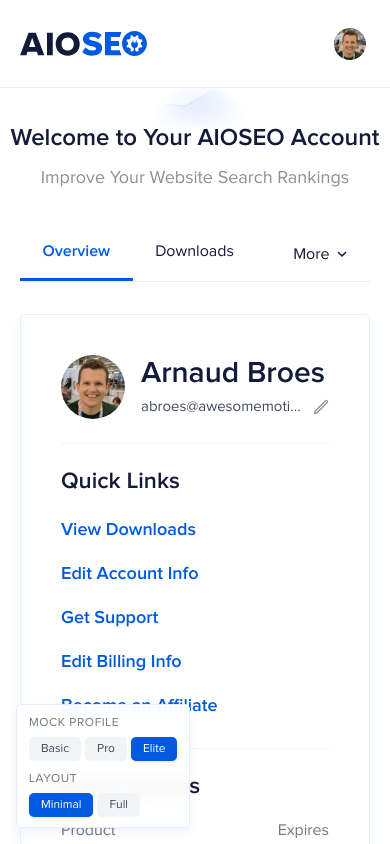
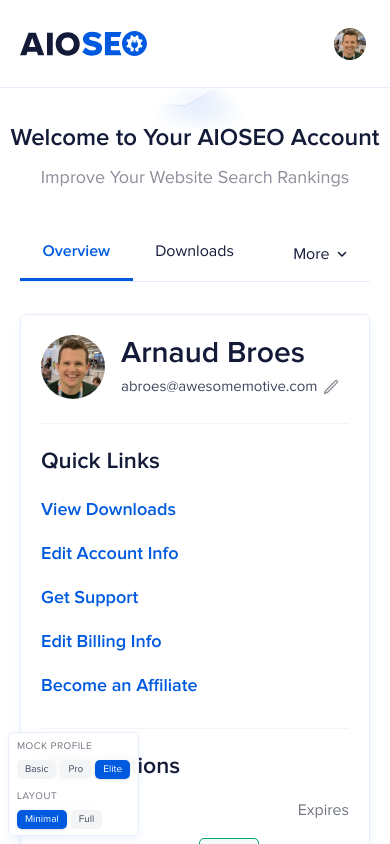
Before and after one commit to adampickering/aioseo-account-demo, a Vue app: page /overview in a window 390 px wide. Shown: the top 844 px of the page. Built offline with nearby package versions, Linux system fonts and the light colour scheme.

Commit message:
fix(mobile): reduce card padding and ProfileSwitcher size on mobile

```diff
--- a/src/assets/main.css
+++ b/src/assets/main.css
@@ -145,6 +145,15 @@
     box-shadow: var(--shadow-card);
     padding: 32px;
     background-color: white;
+  }
+
+  @media (max-width: 640px) {
+    .aio-card {
+      padding: 20px;
+    }
+    .aio-card-md {
+      padding: 20px;
+    }
   }
 
   /* Buttons */
--- a/src/components/ProfileSwitcher.vue
+++ b/src/components/ProfileSwitcher.vue
@@ -17,8 +17,8 @@
 </script>
 
 <template>
-	<div class="fixed bottom-4 left-4 z-[999] bg-white/90 backdrop-blur-sm px-3 py-2.5 rounded-card border border-border shadow-card">
-		<p class="text-xs font-medium text-text-muted uppercase tracking-wider mb-1.5">Mock Profile</p>
+	<div class="fixed bottom-2 left-2 sm:bottom-4 sm:left-4 z-[999] bg-white/90 backdrop-blur-sm px-2 py-1.5 sm:px-3 sm:py-2.5 rounded-card border border-border shadow-card">
+		<p class="text-[10px] sm:text-xs font-medium text-text-muted uppercase tracking-wider mb-1.5">Mock Profile</p>
 		<div class="flex gap-1">
 			<button
 				v-for="profile in profiles"
@@ -26,7 +26,7 @@
 				@click="setProfile(profile.key)"
 				:aria-label="`Switch to ${profile.label} profile`"
 				:aria-pressed="activeProfile === profile.key"
-				class="px-3 py-1 text-xs font-medium rounded-btn transition-all duration-200 cursor-pointer"
+				class="px-2 py-0.5 text-[10px] sm:px-3 sm:py-1 sm:text-xs font-medium rounded-btn transition-all duration-200 cursor-pointer"
 				:class="activeProfile === profile.key
 					? 'bg-brand-blue text-white shadow-sm'
 					: 'bg-gray-100 text-text-secondary hover:bg-gray-200'"
@@ -34,7 +34,7 @@
 				{{ profile.label }}
 			</button>
 		</div>
-		<p class="text-xs font-medium text-text-muted uppercase tracking-wider mb-1.5 mt-2.5">Layout</p>
+		<p class="text-[10px] sm:text-xs font-medium text-text-muted uppercase tracking-wider mb-1.5 mt-2.5">Layout</p>
 		<div class="flex gap-1">
 			<button
 				v-for="layout in layouts"
@@ -42,7 +42,7 @@
 				@click="setLayout(layout.key)"
 				:aria-label="`Switch to ${layout.label} layout`"
 				:aria-pressed="activeLayout === layout.key"
-				class="px-3 py-1 text-xs font-medium rounded-btn transition-all duration-200 cursor-pointer"
+				class="px-2 py-0.5 text-[10px] sm:px-3 sm:py-1 sm:text-xs font-medium rounded-btn transition-all duration-200 cursor-pointer"
 				:class="activeLayout === layout.key
 					? 'bg-brand-blue text-white shadow-sm'
 					: 'bg-gray-100 text-text-secondary hover:bg-gray-200'"
```
